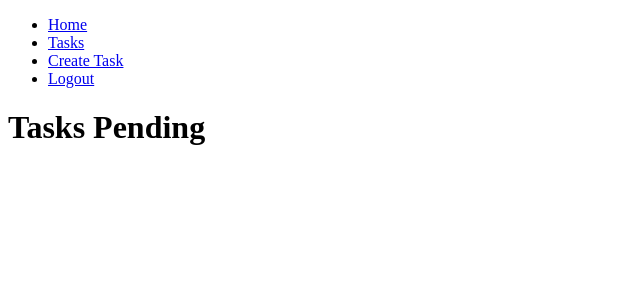
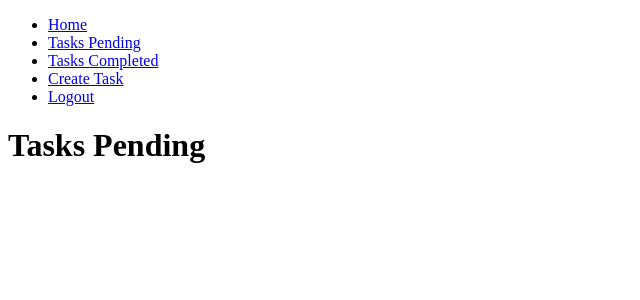
Before and after one commit to HenryTene/django-crud-auth, a Django app: page /tasks/ in a window 1280 px wide. Shown: the top 300 px of the page, without its empty margins (0-640 px from the left). Run offline with Django 5.2, Linux system fonts and the light colour scheme; the visitor is signed in with stand-in values (Sample User, id 1); data that the repository does not hold is empty.

Commit message:
:sparkles: Se agrega funcion para listar tareas completadas

```diff
--- a/djangocrud/urls.py
+++ b/djangocrud/urls.py
@@ -23,6 +23,7 @@ urlpatterns = [
     path('', views.home, name='home'),
     path('signup/', views.signup, name='signup'),
     path('tasks/', views.tasks, name='tasks'),
+    path('tasks_completed/', views.tasks_completed, name='tasks_completed'),
     path('tasks/create/', views.create_task, name='create_task'),
     path('tasks/<int:task_id>', views.task_detail, name='task_detail'),
     path('tasks/<int:task_id>/complete', views.complete_task, name='complete_task'),
--- a/tasks/templates/base.html
+++ b/tasks/templates/base.html
@@ -12,7 +12,8 @@
         <ul>
             <li><a href="/">Home</a></li>
             {% if user.is_authenticated %}
-            <li><a href="/tasks">Tasks</a></li>
+            <li><a href="{% url 'tasks' %}">Tasks Pending</a></li>
+            <li><a href="{% url 'tasks_completed' %}">Tasks Completed</a></li>
             <li><a href="/tasks/create">Create Task</a></li>
             <li><a href="/logout">Logout</a></li>
             {% else %}
--- a/tasks/templates/tasks.html
+++ b/tasks/templates/tasks.html
@@ -15,7 +15,7 @@
         {% endif %}
         <p>{{ task.description }}</p>
         <p> {{ task.user.username}} </p>
-        <p> {{ task.important }} </p>
+        <p> {{ task.datecompleted|date:"M d, Y" }} </p>
        </a>
      </li>
 </ul>
--- a/tasks/views.py
+++ b/tasks/views.py
@@ -42,6 +42,10 @@ def signup(request):
 
 def tasks(request):
     tasks = Task.objects.filter(user=request.user, datecompleted__isnull=True)
+    return render(request, 'tasks.html', {'tasks': tasks})
+
+def tasks_completed(request):
+    tasks = Task.objects.filter(user=request.user, datecompleted__isnull=False).order_by('-datecompleted')
     return render(request, 'tasks.html', {'tasks': tasks})
 
 
```
